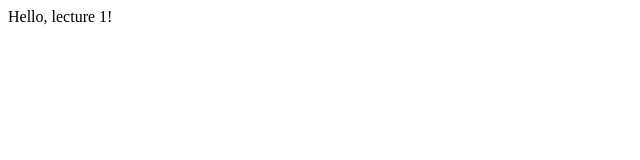
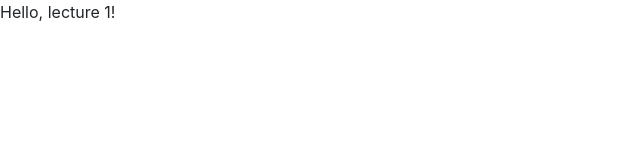
Before and after one commit to renzsam16/lecture1, a plain HTML site: page index.html in a window 1280 px wide. Shown: the full height of the page, 0-640 px from the left. Drawn offline with nearby package versions, Linux system fonts and the light colour scheme.

Commit message:
Added bootstrap CDN.

```diff
--- a/index.html
+++ b/index.html
@@ -2,6 +2,7 @@
 <html>
 <head>
 	<title>Hello, lecture 1!</title>
+	<link rel="stylesheet" href="https://stackpath.bootstrapcdn.com/bootstrap/4.1.1/css/bootstrap.min.css" integrity="sha384-WskhaSGFgHYWDcbwN70/dfYBj47jz9qbsMId/iRN3ewGhXQFZCSftd1LZCfmhktB" crossorigin="anonymous">
 </head>
 <body>
 	Hello, lecture 1!
```
